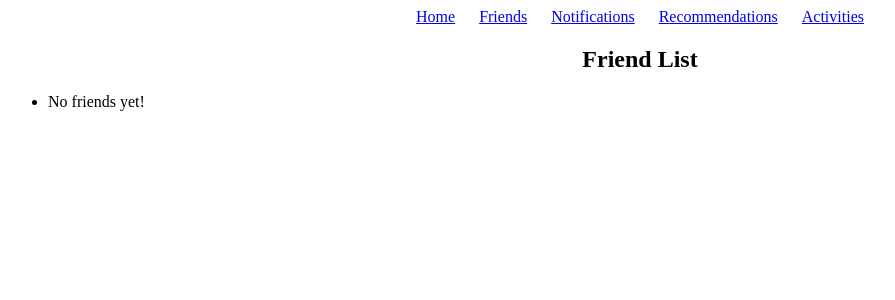
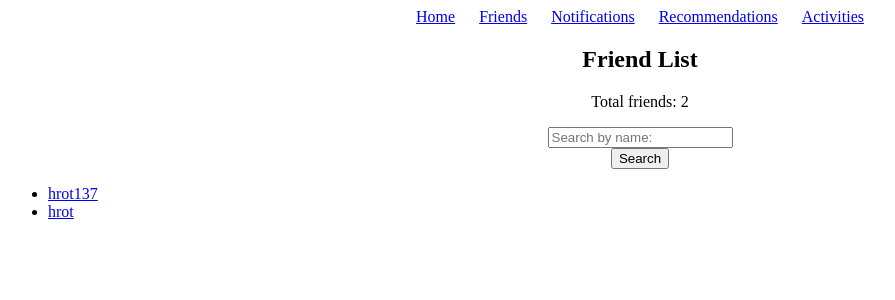
Before and after one commit to henRotunno/8_Knit, a Django app: page /friends/ in a window 1280 px wide. Shown: the top 300 px of the page, without its empty margins (0-895 px from the left). Run offline with Django 5.2, Linux system fonts and the light colour scheme; data comes from the database, SQL or seed files in the repository; data that the repository does not hold is empty.

Commit message:
section 2

```diff
--- a/Knit_Application/urls.py
+++ b/Knit_Application/urls.py
@@ -29,6 +29,6 @@ urlpatterns = [
     path("activities/", views.Hobbies.as_view(), name="activities"),
     path("", views.home, name="home"),
     path("activities/<int:pk>/", views.ActivityDetail.as_view(), name="activity-detail"),
-    path("activities/<int:pk>/", views.FriendDetail.as_view(), name="friend-detail"),
+    path("friends/<int:pk>/", views.FriendDetail.as_view(), name="friend-detail"),
     path("notifications/<int:pk>/", views.NotificationDetail.as_view(), name="notification-detail"),
 ]
--- a/activities/admin.py
+++ b/activities/admin.py
@@ -2,7 +2,7 @@ from django.contrib import admin
 
 # Register your models here.
 from django.contrib import admin
-from .models import Activities
+from .models import Activities, Friends
 from .models import RecentActivities
 from .models import Recommendations
 from .models import Notifications
@@ -13,3 +13,4 @@ admin.site.register(RecentActivities)
 admin.site.register(Recommendations)
 admin.site.register(Notifications)
 admin.site.register(User)
+admin.site.register(Friends)
--- a/activities/models.py
+++ b/activities/models.py
@@ -65,9 +65,12 @@ class Recommendations(models.Model):
 
 # render view (function based 1)
 class Friends(models.Model):
-    friendslist_id = models.AutoField(primary_key=True)  # primary key
-    user_id = models.ForeignKey(User, on_delete=models.CASCADE) # user
+    user_id = models.ForeignKey(User, on_delete=models.CASCADE, related_name="friendships")
+    friend = models.ForeignKey(User, on_delete=models.CASCADE, related_name="friend_of")
 
+    def __str__(self):
+        return self.friend.username
 
-
+    def get_absolute_url(self):
+        return reverse("friend-detail", kwargs={"pk": self.pk})
 # http response (function based 2)
--- a/activities/views.py
+++ b/activities/views.py
@@ -1,3 +1,5 @@
+from django.db.models import Q
+
 from activities.models import Friends, Notifications, Recommendations, Activities
 from django.shortcuts import get_object_or_404, render
 from django.views import View
@@ -10,7 +12,19 @@ def home(request):
 
 def friends_list(request):
     friends = Friends.objects.all()
-    return render(request, "friend_list.html", {"friends": friends})
+    q = ""
+
+
+    if request.method == "POST":
+        q = request.POST.get("q", "")
+
+        if q:
+            friends = Friends.objects.filter(Q(friend__username__icontains=q))
+    return render(
+    request,
+    'friend_list.html',
+    context={'Friends': friends, 'q': q, 'count': Friends.objects.count()}
+    )
 # view number 1 with render
 
 def notifications(request):
@@ -30,11 +44,18 @@ class Recommendation(ListView):
 
 class Hobbies(View):
     def get(self, request):
+        q = request.GET.get("q", "")
+
+        if q:
+            activities = Activities.objects.filter(Q(activity_name__icontains=q))
+        else:
+            activities = Activities.objects.all()
+
         return render(
-            request,
-            'activities.html',
-            context={'Activities': Activities.objects.all()}
-        )
+        request,
+        'activities.html',
+        context={'Activities': activities, 'q': q}
+    )
 # base
 from django.views.generic import DetailView
 
--- a/docs/notes/notes.txt
+++ b/docs/notes/notes.txt
@@ -28,3 +28,9 @@ Base CBVs give us more control over request handling, while Generic CBVs reduce
 
 25 September 2026: Added home page (home.html) with navigation bar.
     -Added get_absolute url for activities, notifications, and friends.
+
+27 September 2026: Our group met to discuss the project and divide work.
+    -TODO
+        1) Section 1 is complete
+        2) Section 2: GET for Activities, POST for Friends
+        3)
--- a/templates/base.html
+++ b/templates/base.html
@@ -26,6 +26,12 @@
         </nav>
     </div>
 
+    {% block send_search %}
+    {% endblock %}
+
+    {% block filter %}
+    {% endblock %}
+
     {% block content %}
     {% endblock %}
 </body>
--- a/templates/friend_detail.html
+++ b/templates/friend_detail.html
@@ -1,5 +1,5 @@
 {% extends "base.html" %}
 
 {% block content %}
-  <h2>{{ object.activity_name }}</h2>
+  <h2>{{ object}}</h2>
 {% endblock %}
--- a/templates/friend_list.html
+++ b/templates/friend_list.html
@@ -3,6 +3,8 @@
 {% block title %}
     Friend List
 {% endblock %}
+
+
 
 
 <!------------------------------------------------------------>
@@ -11,12 +13,27 @@
 {% block content %}
   <div class="d-flex align-items-center justify-content-between mt-3">
     <h2 style="text-align: center;" class="mb-0">Friend List</h2>
+    <p style="text-align: center;">Total friends: {{ count }}</p>
   </div>
+
+
+
+  <form style="text-align:center;" method="post" class="row g-2 align-items-center mt-4">
+    {% csrf_token %}
+    <div class="col-12 col-sm-6 col-md-4">
+      <input type="search" name="q" value="{{ q }}" class="form-control"
+             placeholder="Search by name:">
+    </div>
+    <div class="col-auto">
+      <button class="btn btn-primary" type="submit">Search</button>
+      {% if q %}<a class="btn btn-outline-secondary ms-2" href="{% url 'friends' %}">Clear</a>{% endif %}
+    </div>
+  </form> <!-- csrf token is missing error, added token -->
 
   <div class="card mt-3">
     <div class="card-body p-3">
       <ul class="mb-0">
-        {% for friend in friends %}
+        {% for friend in Friends %}
           <li class="mb-1">
             <a href="{{ friend.get_absolute_url }}">{{ friend }}</a>
           </li>
```
Also changed, not shown: templates/activities.html (+14 -7 lines), activities/migrations/0003_remove_friends_friendslist_id_friends_friend_and_more.py (added), data/db.sqlite3, old.sqlite3 (added), 1 other file.
